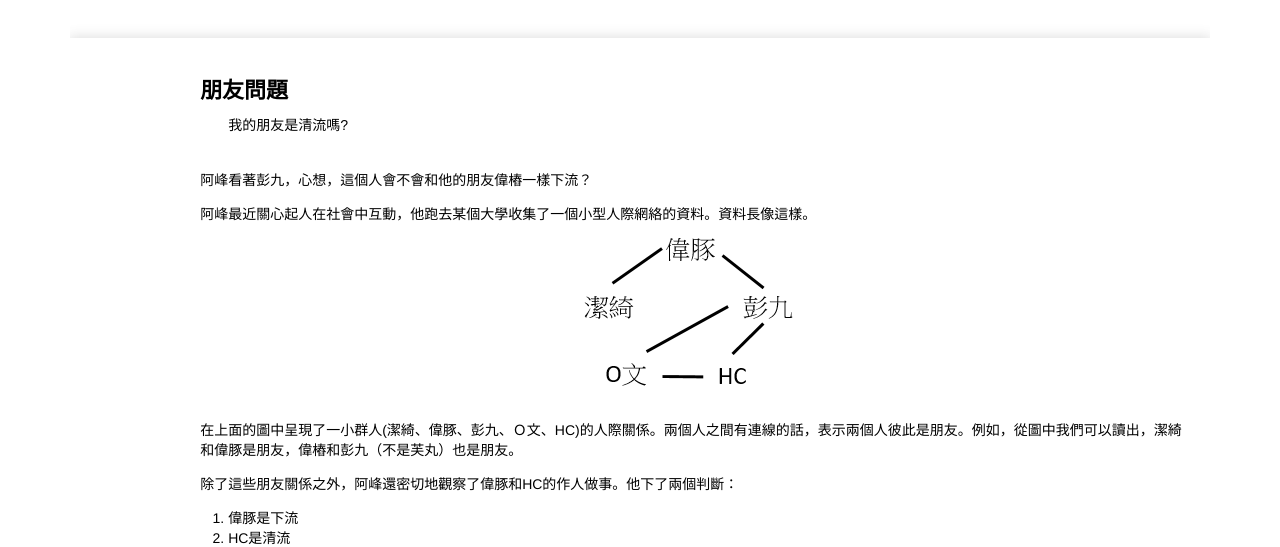
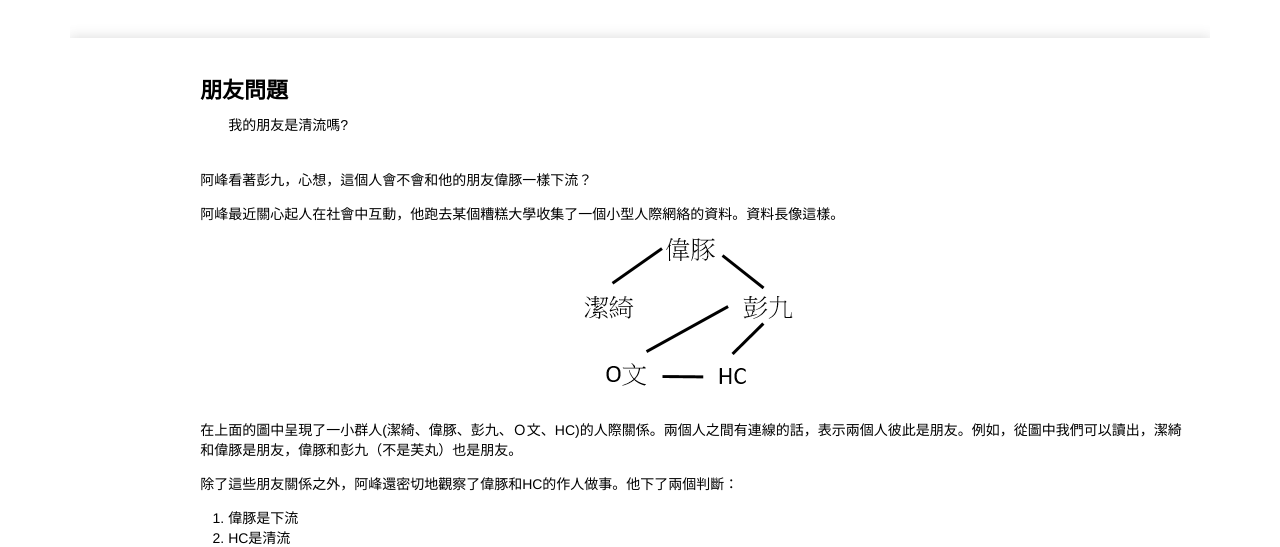
Before and after one commit to howchihlee/ML-Handicraft, a Jekyll site: the page built from _posts/2016-01-04-simple-network-smoothing.html, in a window 1280 px wide and 900 px high. Shown: the top 547 px of the window. Built offline with Jekyll 4.4.1, drawn with Linux system fonts in a browser that asks for light colours; nearby versions of some CDN libraries; formulas are drawn with MathJax 3; comment, search, counter and statistics services are not loaded.

Commit message:
correct typos

```diff
--- a/_posts/2016-01-04-simple-network-smoothing.html
+++ b/_posts/2016-01-04-simple-network-smoothing.html
@@ -2,7 +2,7 @@
 layout: post
 title: network smoothing made easy
 ---
-  <div tabindex="-1" id="notebook" class="border-box-sizing">
+ <div tabindex="-1" id="notebook" class="border-box-sizing">
     <div class="container" id="notebook-container">
 
 <div class="cell border-box-sizing text_cell rendered">
@@ -14,10 +14,10 @@ title: network smoothing made easy
 <pre><code>我的朋友是清流嗎?
 
 </code></pre>
-<p>阿峰看著彭九，心想，這個人會不會和他的朋友偉樁一樣下流？</p>
-<p>阿峰最近關心起人在社會中互動，他跑去某個大學收集了一個小型人際網絡的資料。資料長像這樣。
+<p>阿峰看著彭九，心想，這個人會不會和他的朋友偉豚一樣下流？</p>
+<p>阿峰最近關心起人在社會中互動，他跑去某個糟糕大學收集了一個小型人際網絡的資料。資料長像這樣。
 <img src="{{ site.url }}/{{site.baseurl}}/images/small_network.png" alt="alt text"></p>
-<p>在上面的圖中呈現了一小群人(潔綺、偉豚、彭九、Ｏ文、HC)的人際關係。兩個人之間有連線的話，表示兩個人彼此是朋友。例如，從圖中我們可以讀出，潔綺和偉豚是朋友，偉樁和彭九（不是芙丸）也是朋友。</p>
+<p>在上面的圖中呈現了一小群人(潔綺、偉豚、彭九、Ｏ文、HC)的人際關係。兩個人之間有連線的話，表示兩個人彼此是朋友。例如，從圖中我們可以讀出，潔綺和偉豚是朋友，偉豚和彭九（不是芙丸）也是朋友。</p>
 <p>除了這些朋友關係之外，阿峰還密切地觀察了偉豚和HC的作人做事。他下了兩個判斷：</p>
 <ol>
 <li>偉豚是下流</li>
```
